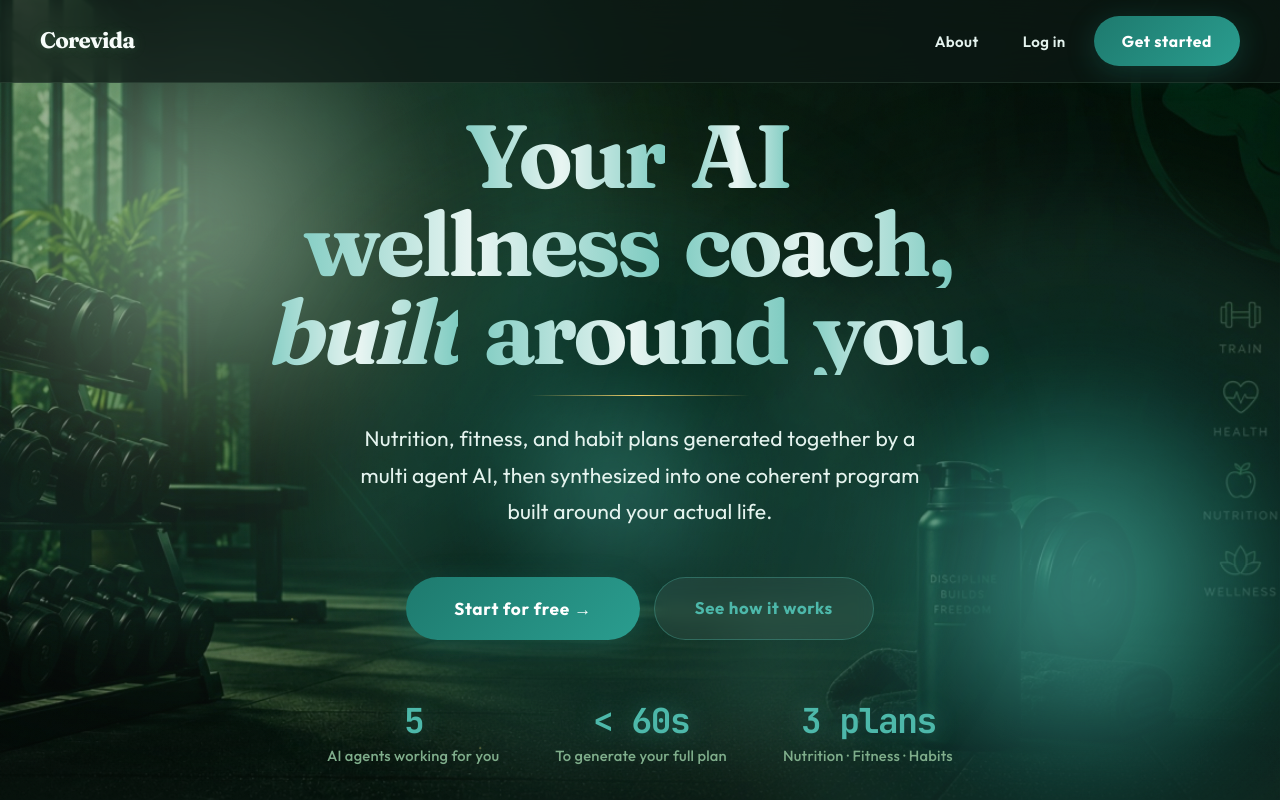
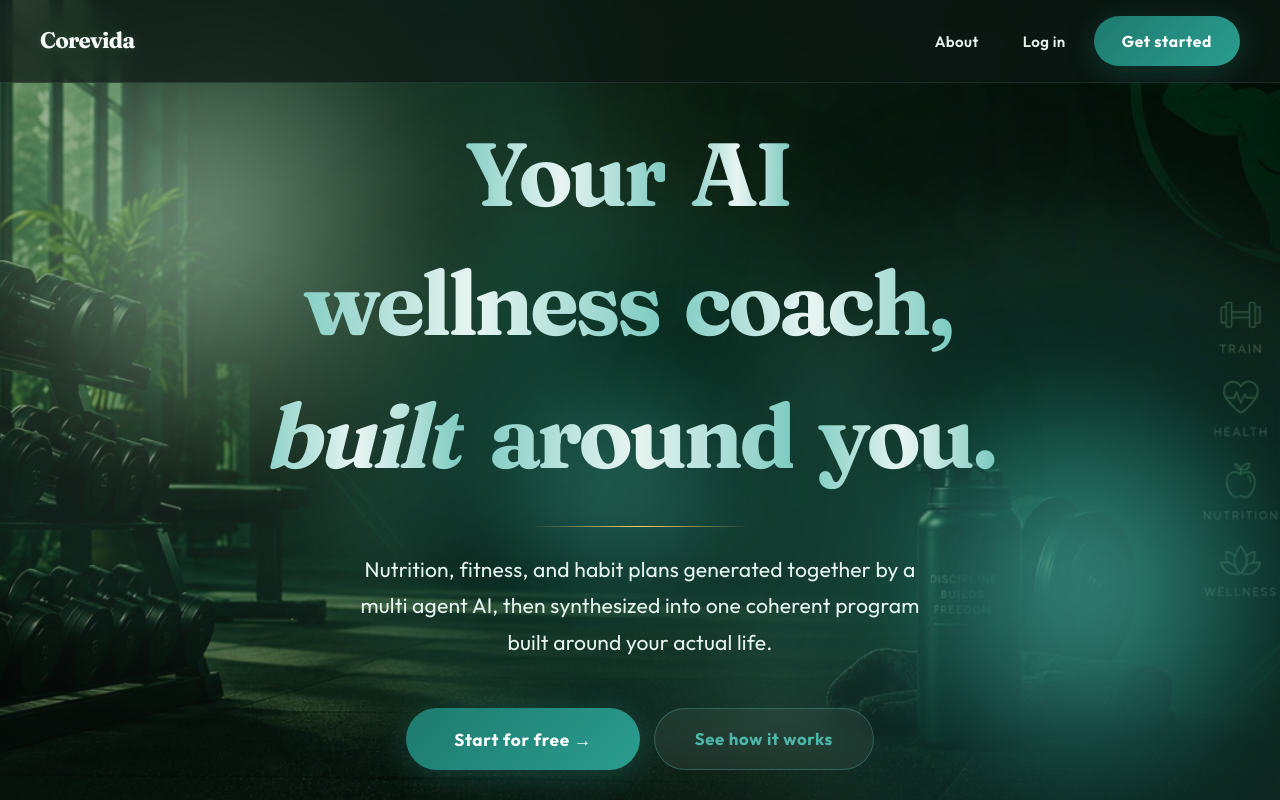
Before and after one commit to haaddev16/corevida-frontend, a Next.js app: page / in a window 1280 px wide. Shown: the top 800 px of the page. Built offline with nearby package versions, Linux system fonts and the light colour scheme.

Commit message:
Fix clipped glyphs in landing hero heading

```diff
--- a/app/globals.css
+++ b/app/globals.css
@@ -62,8 +62,9 @@ h3,
 .type-display {
   font-size: clamp(2.9rem, 7.4vw, 5.6rem);
   font-weight: 700;
-  line-height: 0.98;
+  line-height: 1.14;
   letter-spacing: -0.042em;
+  overflow: visible;
   font-variation-settings: "opsz" 96, "SOFT" 32, "WONK" 0;
 }
 
@@ -1094,6 +1095,10 @@ input[type="range"] {
   -webkit-background-clip: text;
   background-clip: text;
   color: transparent;
+  /* Room for Fraunces ascenders/descenders; background-clip clips to the box. */
+  line-height: 1.18;
+  padding-block: 0.1em 0.16em;
+  overflow: visible;
 }
 
 .fx-light-flow {
@@ -1117,6 +1122,9 @@ input[type="range"] {
 
 em.title-flow-word {
   opacity: 0;
+  /* Italic Fraunces needs extra vertical room for tall ascenders. */
+  padding-block: 0.14em 0.2em;
+  padding-inline: 0.04em 0.08em;
   animation:
     fade-in-up 0.7s ease forwards,
     light-flow 3s linear 0.5s infinite;
--- a/app/page.tsx
+++ b/app/page.tsx
@@ -152,24 +152,27 @@ export default function LandingPage() {
           </div>
         )}
 
-        <h1 className="type-display mb-6 max-w-[860px] [perspective:800px]">
+        <h1 className="type-display mb-6 max-w-[860px] overflow-visible [perspective:800px]">
           {"Your AI wellness coach,".split(" ").map((word, i) => (
             <span
               key={`a-${word}`}
-              className="title-flow-word fx-reveal-right mr-[0.28em] inline-block"
+              className="title-flow-word fx-reveal-right mr-[0.28em] inline-block overflow-visible"
               style={{ animationDelay: `${0.22 + i * 0.08}s, 0.8s` }}
             >
               {word}
             </span>
           ))}
           <br />
-          <em className="title-flow-word mr-[0.28em] inline-block italic" style={{ animationDelay: "0.58s, 0.8s" }}>
+          <em
+            className="title-flow-word mr-[0.28em] inline-block overflow-visible italic"
+            style={{ animationDelay: "0.58s, 0.8s" }}
+          >
             built
           </em>
           {"around you.".split(" ").map((word, i) => (
             <span
               key={`b-${word}`}
-              className="title-flow-word fx-jump-right mr-[0.28em] inline-block"
+              className="title-flow-word fx-jump-right mr-[0.28em] inline-block overflow-visible"
               style={{ animationDelay: `${0.72 + i * 0.1}s, 0.8s` }}
             >
               {word}
```
